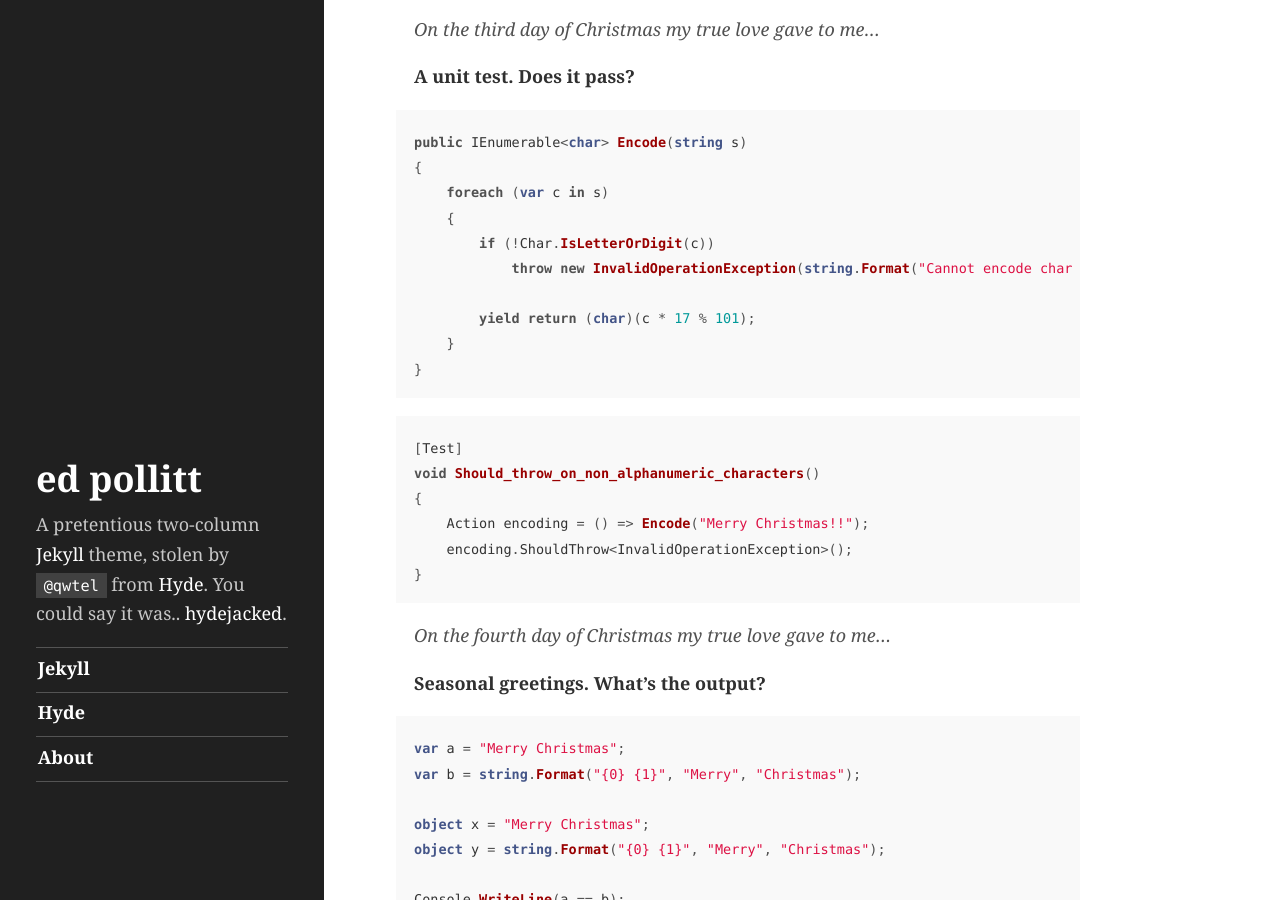
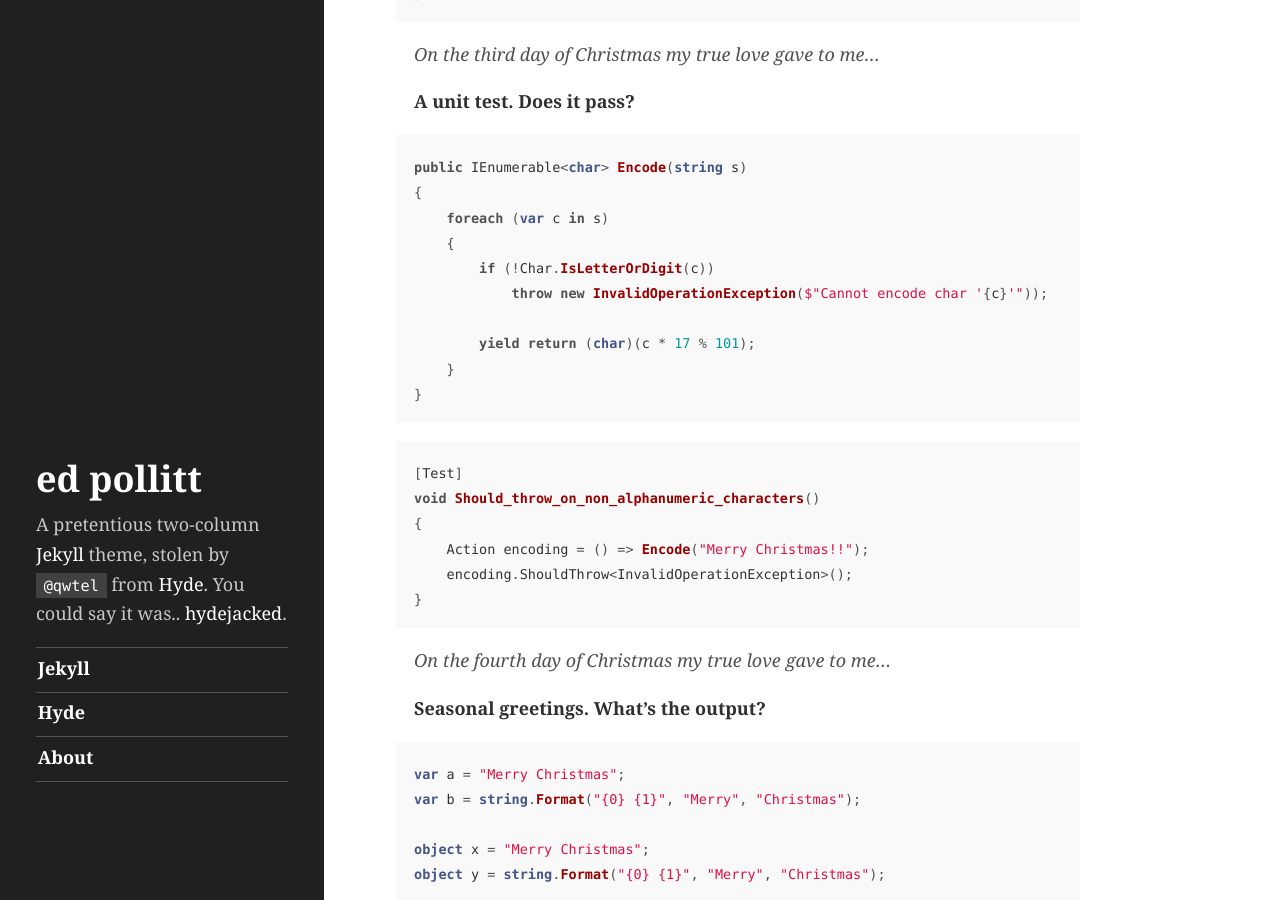
Before and after one commit to edpollitt/edpollitt.github.io, a Jekyll site: the page built from _posts/2016-12-14-festive-csharp-brainteasers.md, in a window 1280 px wide and 900 px high, scrolled down 1059 px. Built offline with Jekyll 4.4.1, drawn with Linux system fonts in a browser that asks for light colours; our own code applies the rules of GitHub Pages for plain Markdown files.

```diff
--- a/_posts/2016-12-14-festive-csharp-brainteasers.md
+++ b/_posts/2016-12-14-festive-csharp-brainteasers.md
@@ -2,6 +2,7 @@
 layout: post
 title: 'Festive Brainteasers'
 tags: [C#] [Brainteasers]
+description:
 ---
 
 *On the first day of Christmas my true love gave to me...*
@@ -37,7 +38,8 @@ public static bool IsGreaterThan(this IComparable first, IComparable second)
 }
 ~~~
 ~~~csharp
-public static bool IsGreaterThan<T>(this T first, T second) where T : IComparable
+public static bool IsGreaterThan<T>(this T first, T second)
+	where T : IComparable
 {
     return first.CompareTo(second) > 0;
 }
@@ -55,7 +57,7 @@ public IEnumerable<char> Encode(string s)
     foreach (var c in s)
     {
         if (!Char.IsLetterOrDigit(c))
-            throw new InvalidOperationException(string.Format("Cannot encode char '{0}'", c));
+            throw new InvalidOperationException($"Cannot encode char '{c}'"));
 
         yield return (char)(c * 17 % 101);
     }
```
